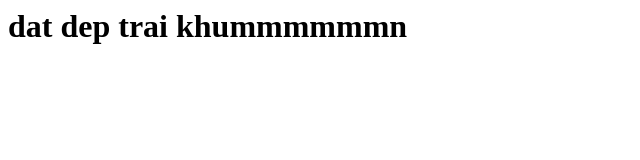
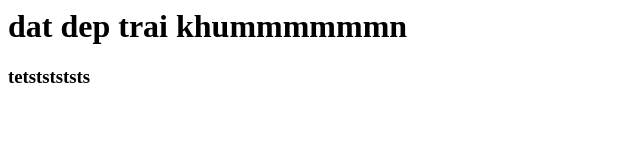
Before and after one commit to dattle329/testGit, a plain HTML site: page index.html in a window 1280 px wide. Shown: the whole page, without its empty margins (0-640 px from the left). Drawn offline with Linux system fonts and the light colour scheme.

Commit message:
Update index.html

```diff
--- a/index.html
+++ b/index.html
@@ -1 +1,2 @@
 <h1>dat dep trai khummmmmmn</h1>
+<h3>tetststststs</h3>
```
